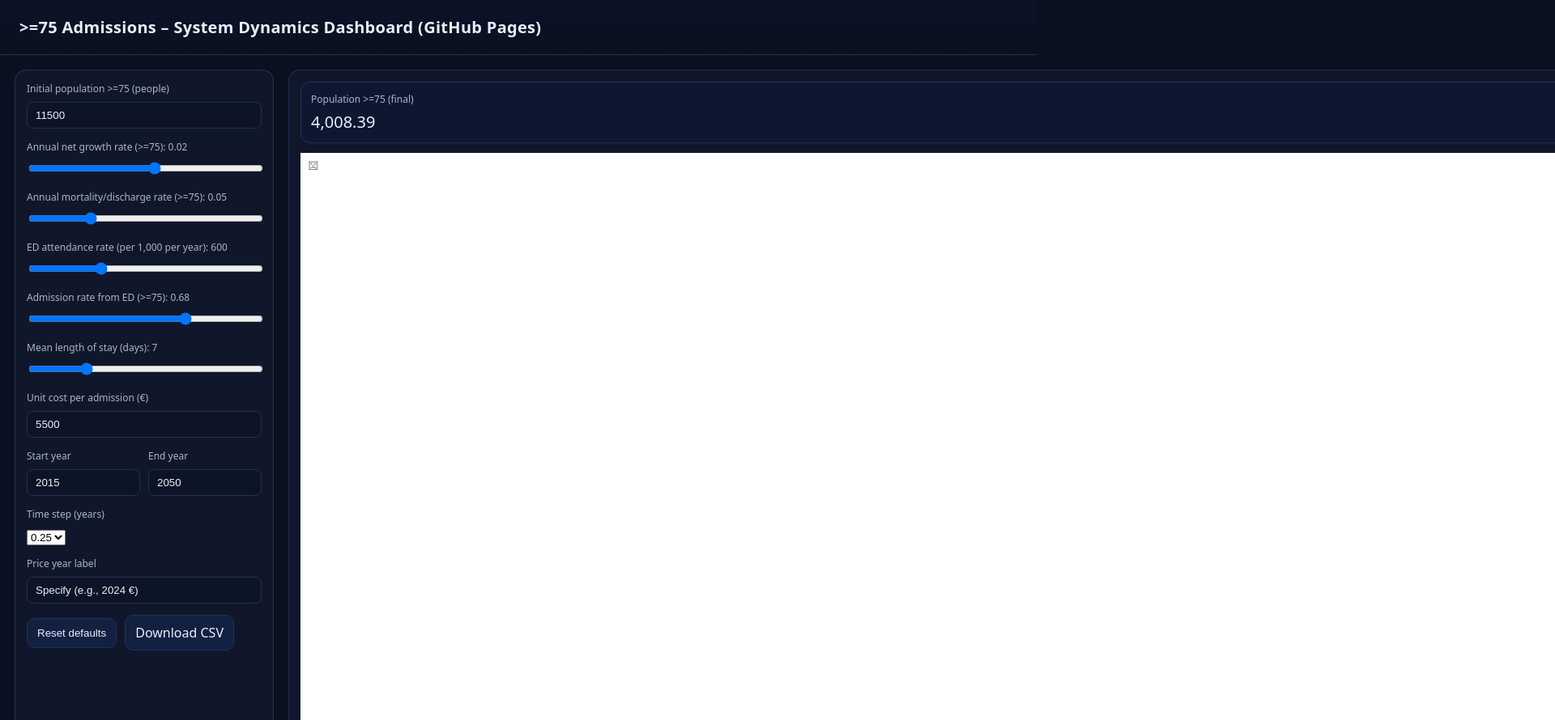
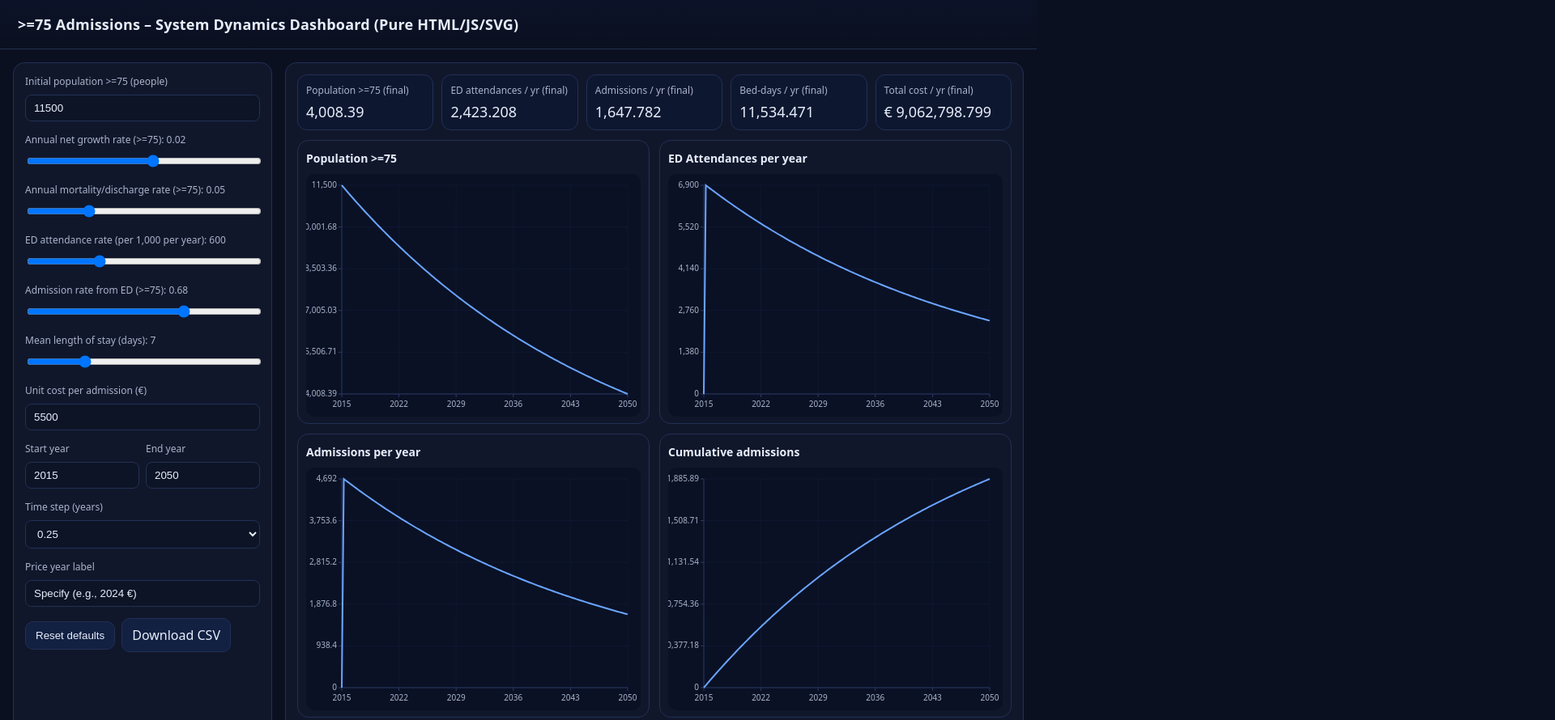
Before and after one commit to HybridSim/GEM, a plain HTML site: page index.html in a window 1280 px wide. Shown: the top 890 px of the page at 81% size, 1920 px wide, since content can reach past the window. Drawn offline with nearby package versions, Linux system fonts and the light colour scheme; animation ran at ten frames a second.

Commit message:
Update index.html

```diff
--- a/index.html
+++ b/index.html
@@ -3,51 +3,102 @@
 <head>
 <meta charset="utf-8" />
 <meta name="viewport" content="width=device-width,initial-scale=1" />
-<title>>=75 Admissions – Interactive Dashboard</title>
-<link rel="preconnect" href="https://cdn.jsdelivr.net" />
+<title>>=75 Admissions – Interactive Dashboard (No libs)</title>
 <style>
-  :root{--bg:#0b1020; --panel:#11172b; --ink:#e7eefc; --muted:#a9b4cc; --grid:#223055;}
-  *{box-sizing:border-box} body{margin:0;font-family:system-ui,Segoe UI,Roboto,Arial;background:var(--bg);color:var(--ink)}
-  header{padding:20px 24px;border-bottom:1px solid var(--grid);background:linear-gradient(180deg,#0c1328,#0b1020)}
-  h1{margin:0;font-size:20px;letter-spacing:.3px}
-  .wrap{display:grid;grid-template-columns:320px 1fr;gap:18px;padding:18px}
-  @media (max-width: 1000px){.wrap{grid-template-columns:1fr}}
+  :root{--bg:#0b1020;--panel:#11172b;--ink:#e7eefc;--muted:#a9b4cc;--grid:#223055;}
+  *{box-sizing:border-box}
+  body{margin:0;font-family:system-ui,-apple-system,Segoe UI,Roboto,Ubuntu,"Helvetica Neue",Arial;background:var(--bg);color:var(--ink)}
+  header{padding:18px 22px;border-bottom:1px solid var(--grid);background:linear-gradient(180deg,#0c1328,#0b1020)}
+  h1{margin:0;font-size:18px;letter-spacing:.2px}
+  .wrap{display:grid;grid-template-columns:320px 1fr;gap:16px;padding:16px}
+  @media (max-width:1000px){.wrap{grid-template-columns:1fr}}
   .card{background:var(--panel);border:1px solid var(--grid);border-radius:14px;padding:14px}
-  .sidebar .group{margin-bottom:14px} .sidebar label{display:block;font-size:12px;color:var(--muted);margin-bottom:8px}
-  .row{display:flex;gap:10px;align-items:center} input[type="number"],input[type="text"]{width:100%;padding:8px 10px;border-radius:8px;border:1px solid var(--grid);background:#0c1426;color:var(--ink)}
-  input[type="range"]{width:100%} .small{font-size:12px;color:var(--muted)}
-  .kpis{display:grid;grid-template-columns:repeat(5,1fr);gap:12px}
+  .group{margin-bottom:14px}
+  label{display:block;font-size:12px;color:var(--muted);margin-bottom:8px}
+  input[type="number"],input[type="text"],select{
+    width:100%;padding:8px 10px;border-radius:8px;border:1px solid var(--grid);background:#0c1426;color:var(--ink)
+  }
+  input[type="range"]{width:100%}
+  .small{font-size:12px;color:var(--muted)}
+  .kpis{display:grid;grid-template-columns:repeat(5,1fr);gap:10px}
   @media (max-width:1200px){.kpis{grid-template-columns:repeat(2,1fr)}}
-  .kpi{padding:12px;border-radius:12px;background:#0e1730;border:1px solid var(--grid)} .kpi .label{font-size:12px;color:var(--muted)} .kpi .val{font-size:20px;margin-top:6px}
-  .charts{display:grid;grid-template-columns:1fr 1fr;gap:14px}
+  .kpi{padding:10px;border-radius:12px;background:#0e1730;border:1px solid var(--grid)}
+  .kpi .label{font-size:12px;color:var(--muted)}
+  .kpi .val{font-size:18px;margin-top:6px}
+  .charts{display:grid;grid-template-columns:1fr 1fr;gap:12px}
   @media (max-width:1200px){.charts{grid-template-columns:1fr}}
-  canvas{min-height:280px} /* ensure visible height */
-  button{cursor:pointer;border:1px solid var(--grid);background:#122042;color:var(--ink);padding:10px 12px;border-radius:10px}
-  button:hover{background:#162a54} .footer{display:flex;gap:10px;align-items:center;flex-wrap:wrap}
-  a.btn{display:inline-block;text-decoration:none;padding:10px 12px;border-radius:10px;border:1px solid var(--grid);color:var(--ink);background:#122042}
-  a.btn:hover{background:#162a54} .params{white-space:pre;font-family:ui-monospace,Consolas,monospace;font-size:12px;color:var(--muted)}
-  #err{display:none;margin-top:8px;color:#ffb4b4}
+  .plot.card{padding:8px 10px}
+  .plot h3{margin:4px 0 10px;font-size:14px;color:var(--ink)}
+  svg{width:100%;height:300px;display:block;background:#0a1125;border-radius:10px}
+  button,a.btn{cursor:pointer;border:1px solid var(--grid);background:#122042;color:var(--ink);padding:9px 12px;border-radius:10px;text-decoration:none}
+  button:hover,a.btn:hover{background:#162a54}
+  .footer{display:flex;gap:8px;align-items:center;flex-wrap:wrap}
+  .params{white-space:pre;font-family:ui-monospace,Consolas,monospace;font-size:12px;color:var(--muted)}
 </style>
 </head>
 <body>
-<header><h1>>=75 Admissions – System Dynamics Dashboard (GitHub Pages)</h1></header>
+<header><h1>>=75 Admissions – System Dynamics Dashboard (Pure HTML/JS/SVG)</h1></header>
 
 <div class="wrap">
-  <aside class="sidebar card">
-    <div class="group"><label>Initial population >=75 (people)</label><input id="initial_pop" type="number" min="0" max="500000" value="11500" step="100"></div>
-    <div class="group"><label>Annual net growth rate (>=75): <span id="growth_rate_val" class="small">0.02</span></label><input id="growth_rate" type="range" min="-0.05" max="0.08" value="0.02" step="0.001"></div>
-    <div class="group"><label>Annual mortality/discharge rate (>=75): <span id="mortality_rate_val" class="small">0.05</span></label><input id="mortality_rate" type="range" min="0" max="0.2" value="0.05" step="0.001"></div>
-    <div class="group"><label>ED attendance rate (per 1,000 per year): <span id="ed_rate_val" class="small">600</span></label><input id="ed_rate" type="range" min="0" max="2000" value="600" step="10"></div>
-    <div class="group"><label>Admission rate from ED (>=75): <span id="admission_rate_val" class="small">0.68</span></label><input id="admission_rate" type="range" min="0" max="1" value="0.68" step="0.01"></div>
-    <div class="group"><label>Mean length of stay (days): <span id="los_days_val" class="small">7</span></label><input id="los_days" type="range" min="0" max="30" value="7" step="0.1"></div>
-    <div class="group"><label>Unit cost per admission (€)</label><input id="unit_cost" type="number" min="0" max="100000" step="100" value="5500"></div>
-    <div class="group row"><div style="flex:1"><label>Start year</label><input id="start_year" type="number" value="2015" step="1" /></div><div style="flex:1"><label>End year</label><input id="end_year" type="number" value="2050" step="1" /></div></div>
-    <div class="group"><label>Time step (years)</label><select id="dt"><option value="0.25" selected>0.25</option><option value="0.5">0.5</option><option value="1">1.0</option></select></div>
-    <div class="group"><label>Price year label</label><input id="price_year" type="text" value="Specify (e.g., 2024 €)" /></div>
-    <div class="group footer"><button id="reset">Reset defaults</button><a id="download_csv" class="btn" href="#" download="age75_dashboard_results.csv">Download CSV</a></div>
-    <div id="err" class="small"></div>
+  <!-- SIDEBAR -->
+  <aside class="card">
+    <div class="group">
+      <label>Initial population >=75 (people)</label>
+      <input id="initial_pop" type="number" min="0" max="500000" value="11500" step="100">
+    </div>
+    <div class="group">
+      <label>Annual net growth rate (>=75): <span id="growth_rate_val" class="small">0.02</span></label>
+      <input id="growth_rate" type="range" min="-0.05" max="0.08" value="0.02" step="0.001">
+    </div>
+    <div class="group">
+      <label>Annual mortality/discharge rate (>=75): <span id="mortality_rate_val" class="small">0.05</span></label>
+      <input id="mortality_rate" type="range" min="0" max="0.2" value="0.05" step="0.001">
+    </div>
+    <div class="group">
+      <label>ED attendance rate (per 1,000 per year): <span id="ed_rate_val" class="small">600</span></label>
+      <input id="ed_rate" type="range" min="0" max="2000" value="600" step="10">
+    </div>
+    <div class="group">
+      <label>Admission rate from ED (>=75): <span id="admission_rate_val" class="small">0.68</span></label>
+      <input id="admission_rate" type="range" min="0" max="1" value="0.68" step="0.01">
+    </div>
+    <div class="group">
+      <label>Mean length of stay (days): <span id="los_days_val" class="small">7</span></label>
+      <input id="los_days" type="range" min="0" max="30" value="7" step="0.1">
+    </div>
+    <div class="group">
+      <label>Unit cost per admission (€)</label>
+      <input id="unit_cost" type="number" min="0" max="100000" step="100" value="5500">
+    </div>
+    <div class="group" style="display:flex;gap:8px">
+      <div style="flex:1">
+        <label>Start year</label>
+        <input id="start_year" type="number" value="2015" step="1">
+      </div>
+      <div style="flex:1">
+        <label>End year</label>
+        <input id="end_year" type="number" value="2050" step="1">
+      </div>
+    </div>
+    <div class="group">
+      <label>Time step (years)</label>
+      <select id="dt">
+        <option value="0.25" selected>0.25</option>
+        <option value="0.5">0.5</option>
+        <option value="1">1.0</option>
+      </select>
+    </div>
+    <div class="group">
+      <label>Price year label</label>
+      <input id="price_year" type="text" value="Specify (e.g., 2024 €)">
+    </div>
+    <div class="footer">
+      <button id="reset">Reset defaults</button>
+      <a id="download_csv" class="btn" href="#" download="age75_dashboard_results.csv">Download CSV</a>
+    </div>
   </aside>
 
+  <!-- MAIN -->
   <main class="card">
     <div class="kpis">
       <div class="kpi"><div class="label">Population >=75 (final)</div><div id="kpi_pop" class="val">—</div></div>
@@ -56,36 +107,27 @@
       <div class="kpi"><div class="label">Bed-days / yr (final)</div><div id="kpi_bd" class="val">—</div></div>
       <div class="kpi"><div class="label">Total cost / yr (final)</div><div id="kpi_cost" class="val">—</div></div>
     </div>
+
     <div class="charts" style="margin-top:12px">
-      <canvas id="chart_pop"></canvas>
-      <canvas id="chart_att"></canvas>
-      <canvas id="chart_adm"></canvas>
-      <canvas id="chart_cum"></canvas>
-      <canvas id="chart_bd"></canvas>
-      <canvas id="chart_cost"></canvas>
+      <div class="plot card"><h3>Population >=75</h3><svg id="svg_pop"></svg></div>
+      <div class="plot card"><h3>ED Attendances per year</h3><svg id="svg_att"></svg></div>
+      <div class="plot card"><h3>Admissions per year</h3><svg id="svg_adm"></svg></div>
+      <div class="plot card"><h3>Cumulative admissions</h3><svg id="svg_cum"></svg></div>
+      <div class="plot card"><h3>Bed-days per year</h3><svg id="svg_bd"></svg></div>
+      <div class="plot card"><h3>Total cost per year (<span id="price_lbl"></span>)</h3><svg id="svg_cost"></svg></div>
     </div>
-    <div class="card" style="margin-top:14px">
+
+    <div class="card" style="margin-top:12px">
       <div class="small">Current parameter set (for reproducibility):</div>
       <pre id="param_dump" class="params"></pre>
     </div>
   </main>
 </div>
 
-<!-- Chart.js -->
-<script src="https://cdn.jsdelivr.net/npm/chart.js@4.4.1/dist/chart.umd.min.js" crossorigin="anonymous"></script>
 <script>
-window.addEventListener('DOMContentLoaded', () => {
+(function(){
   const q = (id)=>document.getElementById(id);
   const fmt0 = (n)=>Number(n).toLocaleString();
-
-  // If CDN blocked, show message
-  if (typeof Chart === 'undefined') {
-    q('err').style.display = 'block';
-    q('err').textContent = 'Chart library failed to load (CDN blocked?). Try another network or replace the CDN with a local copy.';
-    return;
-  }
-  // Explicitly register all components (fixes "controller not registered" issues)
-  if (Chart.registerables) { Chart.register(...Chart.registerables); }
 
   function readParams(){
     let start = parseFloat(q("start_year").value);
@@ -99,7 +141,8 @@ window.addEventListener('DOMContentLoaded', () => {
       admission_rate: parseFloat(q("admission_rate").value),
       los_days: parseFloat(q("los_days").value),
       unit_cost_eur: parseFloat(q("unit_cost").value),
-      start_year: start, end_year: end,
+      start_year: start,
+      end_year: end,
       dt: parseFloat(q("dt").value),
       price_year: q("price_year").value
     };
@@ -110,8 +153,9 @@ window.addEventListener('DOMContentLoaded', () => {
     const n=t.length, pop=Array(n).fill(0), attend=Array(n).fill(0), adm=Array(n).fill(0), bd=Array(n).fill(0), cost=Array(n).fill(0), cum=Array(n).fill(0);
     pop[0]=p.initial_pop;
     for(let i=1;i<n;i++){
-      const dpop=(p.growth_rate - p.mortality_rate)*pop[i-1]*p.dt;
-      pop[i]=Math.max(0,pop[i-1]+dpop);
+      const inflow = p.growth_rate * pop[i-1];
+      const outflow= p.mortality_rate * pop[i-1];
+      pop[i]=Math.max(0, pop[i-1] + (inflow - outflow)*p.dt);
       const a = pop[i-1]*(p.ed_rate_per_1000/1000.0);
       const m = a*p.admission_rate;
       attend[i]=a; adm[i]=m; bd[i]=m*p.los_days; cost[i]=m*p.unit_cost_eur; cum[i]=cum[i-1]+m*p.dt;
@@ -119,50 +163,148 @@ window.addEventListener('DOMContentLoaded', () => {
     return {t,pop,attend,adm,bd,cost,cum};
   }
 
-  function makeLine(ctx,label,yLabel){
-    return new Chart(ctx,{type:'line',
-      data:{labels:[],datasets:[{label,data:[]}]},
-      options:{responsive:true,maintainAspectRatio:false,
-        scales:{x:{title:{display:true,text:'Year'}},y:{title:{display:true,text:yLabel}}}}
-    });
-  }
-  const charts={
-    pop:  makeLine(q('chart_pop'), 'Population >=75','People'),
-    att:  makeLine(q('chart_att'), 'ED attendances / year','Attendances'),
-    adm:  makeLine(q('chart_adm'), 'Admissions / year','Admissions'),
-    cum:  makeLine(q('chart_cum'), 'Cumulative admissions','People'),
-    bd:   makeLine(q('chart_bd'),  'Bed-days / year','Bed-days'),
-    cost: makeLine(q('chart_cost'),'Total cost / year','€')
-  };
+  // --- Minimal SVG line chart (no libs)
+  function lineChart(svg, series, options){
+    const W=svg.clientWidth||svg.parentElement.clientWidth||600, H=svg.clientHeight||300;
+    const m = {t:14,r:16,b:28,l:44};
+    const w=W-m.l-m.r, h=H-m.t-m.b;
+    const t=series.t, y=series.y;
+    const minX=Math.min(...t), maxX=Math.max(...t);
+    const minY=Math.min(...y), maxY=Math.max(...y);
+    const x=(v)=>m.l + (w*(v-minX))/(maxX-minX || 1);
+    const ypx=(v)=>m.t + h - (h*(v-minY))/(maxY-minY || 1);
 
-  function update(sim){
-    const set=(ch,t,a)=>{ ch.data.labels=t; ch.data.datasets[0].data=a; ch.update(); };
-    set(charts.pop,sim.t,sim.pop); set(charts.att,sim.t,sim.attend);
-    set(charts.adm,sim.t,sim.adm); set(charts.cum,sim.t,sim.cum);
-    set(charts.bd,sim.t,sim.bd);   set(charts.cost,sim.t,sim.cost);
-    const i=sim.t.length-1;
-    q("kpi_pop").textContent=fmt0(sim.pop[i]);
-    q("kpi_att").textContent=fmt0(sim.attend[i]);
-    q("kpi_adm").textContent=fmt0(sim.adm[i]);
-    q("kpi_bd").textContent =fmt0(sim.bd[i]);
-    q("kpi_cost").textContent="€ "+fmt0(sim.cost[i]);
+    svg.setAttribute("viewBox",`0 0 ${W} ${H}`);
+    svg.innerHTML="";
+
+    // axes
+    const gAxis = document.createElementNS("http://www.w3.org/2000/svg","g");
+    const axisStyle="stroke:#2a3a66;stroke-width:1";
+    const gridStyle="stroke:#1a274a;stroke-width:1";
+    // x axis
+    const xaxis=document.createElementNS(svg.namespaceURI,"line");
+    xaxis.setAttribute("x1",m.l); xaxis.setAttribute("y1",H-m.b);
+    xaxis.setAttribute("x2",W-m.r); xaxis.setAttribute("y2",H-m.b);
+    xaxis.setAttribute("style",axisStyle); gAxis.appendChild(xaxis);
+    // y axis
+    const yaxis=document.createElementNS(svg.namespaceURI,"line");
+    yaxis.setAttribute("x1",m.l); yaxis.setAttribute("y1",m.t);
+    yaxis.setAttribute("x2",m.l); yaxis.setAttribute("y2",H-m.b);
+    yaxis.setAttribute("style",axisStyle); gAxis.appendChild(yaxis);
+
+    // ticks (5)
+    for(let i=0;i<=5;i++){
+      const xt=minX + (i*(maxX-minX))/5;
+      const lx=x(xt), ly=H-m.b;
+      const tick=document.createElementNS(svg.namespaceURI,"line");
+      tick.setAttribute("x1",lx); tick.setAttribute("y1",ly);
+      tick.setAttribute("x2",lx); tick.setAttribute("y2",ly+4);
+      tick.setAttribute("style",axisStyle);
+      gAxis.appendChild(tick);
+
+      const grid=document.createElementNS(svg.namespaceURI,"line");
+      grid.setAttribute("x1",lx); grid.setAttribute("y1",m.t);
+      grid.setAttribute("x2",lx); grid.setAttribute("y2",H-m.b);
+      grid.setAttribute("style",gridStyle);
+      grid.setAttribute("opacity",".3");
+      gAxis.appendChild(grid);
+
+      const lbl=document.createElementNS(svg.namespaceURI,"text");
+      lbl.setAttribute("x",lx); lbl.setAttribute("y",ly+16);
+      lbl.setAttribute("fill","#a9b4cc"); lbl.setAttribute("font-size","10");
+      lbl.setAttribute("text-anchor","middle");
+      lbl.textContent=Math.round(xt);
+      gAxis.appendChild(lbl);
+    }
+    for(let i=0;i<=5;i++){
+      const yt=minY + (i*(maxY-minY))/5;
+      const ly=ypx(yt);
+      const tick=document.createElementNS(svg.namespaceURI,"line");
+      tick.setAttribute("x1",m.l-4); tick.setAttribute("y1",ly);
+      tick.setAttribute("x2",m.l); tick.setAttribute("y2",ly);
+      tick.setAttribute("style",axisStyle);
+      gAxis.appendChild(tick);
+
+      const grid=document.createElementNS(svg.namespaceURI,"line");
+      grid.setAttribute("x1",m.l); grid.setAttribute("y1",ly);
+      grid.setAttribute("x2",W-m.r); grid.setAttribute("y2",ly);
+      grid.setAttribute("style",gridStyle);
+      grid.setAttribute("opacity",".3");
+      gAxis.appendChild(grid);
+
+      const lbl=document.createElementNS(svg.namespaceURI,"text");
+      lbl.setAttribute("x",m.l-6); lbl.setAttribute("y",ly+3);
+      lbl.setAttribute("fill","#a9b4cc"); lbl.setAttribute("font-size","10");
+      lbl.setAttribute("text-anchor","end");
+      lbl.textContent=(Math.round(yt*100)/100).toLocaleString();
+      gAxis.appendChild(lbl);
+    }
+    svg.appendChild(gAxis);
+
+    // line
+    const path=document.createElementNS(svg.namespaceURI,"path");
+    let d="";
+    for(let i=0;i<t.length;i++){
+      const px=x(t[i]), py=ypx(y[i]);
+      d += (i===0?`M ${px} ${py}`:` L ${px} ${py}`);
+    }
+    path.setAttribute("d",d);
+    path.setAttribute("fill","none");
+    path.setAttribute("stroke","#6aa4ff");
+    path.setAttribute("stroke-width","2");
+    svg.appendChild(path);
   }
 
-  function toCSV(p,sim){
-    const cols=["Year","Population_75plus","ED_Attendances_75plus_per_year","Admissions_75plus_per_year","Bed_Days_75plus_per_year","Total_Cost_75plus_per_year","Cumulative_Admissions_75plus"];
-    const rows=[cols.join(",")];
-    for(let i=0;i<sim.t.length;i++){ rows.push([sim.t[i],sim.pop[i],sim.attend[i],sim.adm[i],sim.bd[i],sim.cost[i],sim.cum[i]].join(",")); }
+  function toCSV(p, sim){
+    const header = [
+      "Year","Population_75plus",
+      "ED_Attendances_75plus_per_year","Admissions_75plus_per_year",
+      "Bed_Days_75plus_per_year","Total_Cost_75plus_per_year",
+      "Cumulative_Admissions_75plus"
+    ].join(",");
+    const rows=[header];
+    for(let i=0;i<sim.t.length;i++){
+      rows.push([
+        sim.t[i], sim.pop[i], sim.attend[i], sim.adm[i],
+        sim.bd[i], sim.cost[i], sim.cum[i]
+      ].join(","));
+    }
     return rows.join("\n");
   }
 
   function dumpParams(p){ q("param_dump").textContent = JSON.stringify(p,null,2); }
+  function updateKpis(sim){
+    const i=sim.t.length-1;
+    q("kpi_pop").textContent  = fmt0(sim.pop[i]);
+    q("kpi_att").textContent  = fmt0(sim.attend[i]);
+    q("kpi_adm").textContent  = fmt0(sim.adm[i]);
+    q("kpi_bd").textContent   = fmt0(sim.bd[i]);
+    q("kpi_cost").textContent = "€ " + fmt0(sim.cost[i]);
+  }
 
   function recalc(){
-    const p=readParams(); const sim=simulate(p); update(sim); dumpParams(p);
-    const csv=toCSV(p,sim), blob=new Blob([csv],{type:"text/csv"}), url=URL.createObjectURL(blob);
-    const a=q("download_csv"); a.href=url; a.download="age75_dashboard_results.csv";
+    const p=readParams(); q("price_lbl").textContent=p.price_year;
+    const sim=simulate(p);
+
+    // Draw charts
+    lineChart(q("svg_pop"), {t:sim.t, y:sim.pop});
+    lineChart(q("svg_att"), {t:sim.t, y:sim.attend});
+    lineChart(q("svg_adm"), {t:sim.t, y:sim.adm});
+    lineChart(q("svg_cum"), {t:sim.t, y:sim.cum});
+    lineChart(q("svg_bd"),  {t:sim.t, y:sim.bd});
+    lineChart(q("svg_cost"),{t:sim.t, y:sim.cost});
+
+    // KPI + params
+    updateKpis(sim);
+    dumpParams(p);
+
+    // CSV download
+    const csv = toCSV(p, sim);
+    const url = URL.createObjectURL(new Blob([csv], {type:"text/csv"}));
+    q("download_csv").href = url;
   }
 
+  // Bind inputs
   ["initial_pop","growth_rate","mortality_rate","ed_rate","admission_rate","los_days","unit_cost","start_year","end_year","dt","price_year"].forEach(id=>{
     q(id).addEventListener("input",()=>{
       if(id==="growth_rate") q("growth_rate_val").textContent=q(id).value;
@@ -173,6 +315,7 @@ window.addEventListener('DOMContentLoaded', () => {
       recalc();
     });
   });
+
   q("reset").addEventListener("click",()=>{
     q("initial_pop").value=11500; q("growth_rate").value=0.02; q("growth_rate_val").textContent="0.02";
     q("mortality_rate").value=0.05; q("mortality_rate_val").textContent="0.05";
@@ -183,8 +326,12 @@ window.addEventListener('DOMContentLoaded', () => {
     recalc();
   });
 
+  // Initial draw
   recalc();
-});
+
+  // Redraw on resize so SVG uses full width
+  window.addEventListener("resize", recalc);
+})();
 </script>
 </body>
 </html>
```
